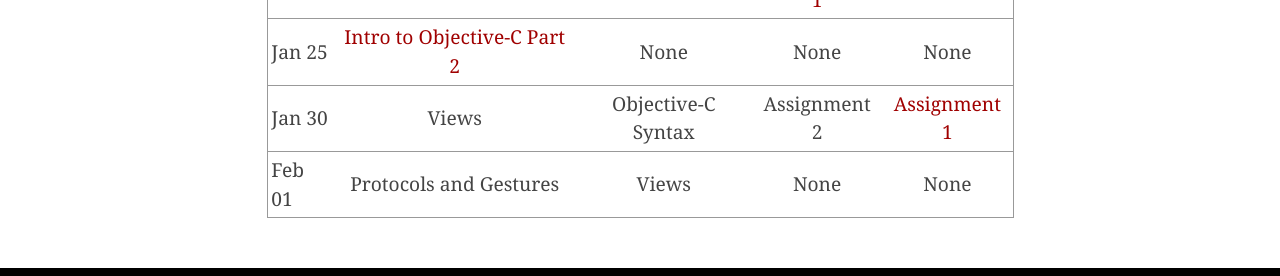
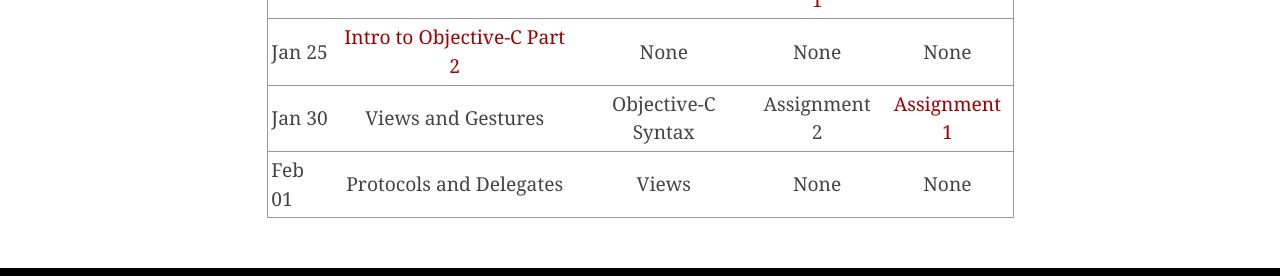
Before and after one commit to adamwalz/jdios-course-site, a Jekyll site: the page built from schedule.md, in a window 1280 px wide. Shown: the part 515-791 px from the top of the page. Built offline with Jekyll 4.4.1, drawn with Linux system fonts in a browser that asks for light colours; some web fonts are replaced.

Commit message:
Move gestures in schedule
Gestures and views will be talked about together

```diff
--- a/schedule.md
+++ b/schedule.md
@@ -12,6 +12,6 @@
 | Jan 18 | [Intro to Objective-C Part 1](/lectures/2013/01/15/intro-objective-c) | MVC | None | None
 | Jan 23 | Real World MVC | Objective-C Basics | [Assignment 1](/assignments/2013/01/21/assign-1) | None
 | Jan 25 | [Intro to Objective-C Part 2](/lectures/2013/01/25/intro-objective-c-2) | None | None | None
-| Jan 30 | Views | Objective-C Syntax | Assignment 2 | [Assignment 1](/assignments/2013/01/21/assign-1)
-| Feb 01 | Protocols and Gestures | Views | None | None
+| Jan 30 | Views and Gestures | Objective-C Syntax | Assignment 2 | [Assignment 1](/assignments/2013/01/21/assign-1)
+| Feb 01 | Protocols and Delegates | Views | None | None
 |---
```
